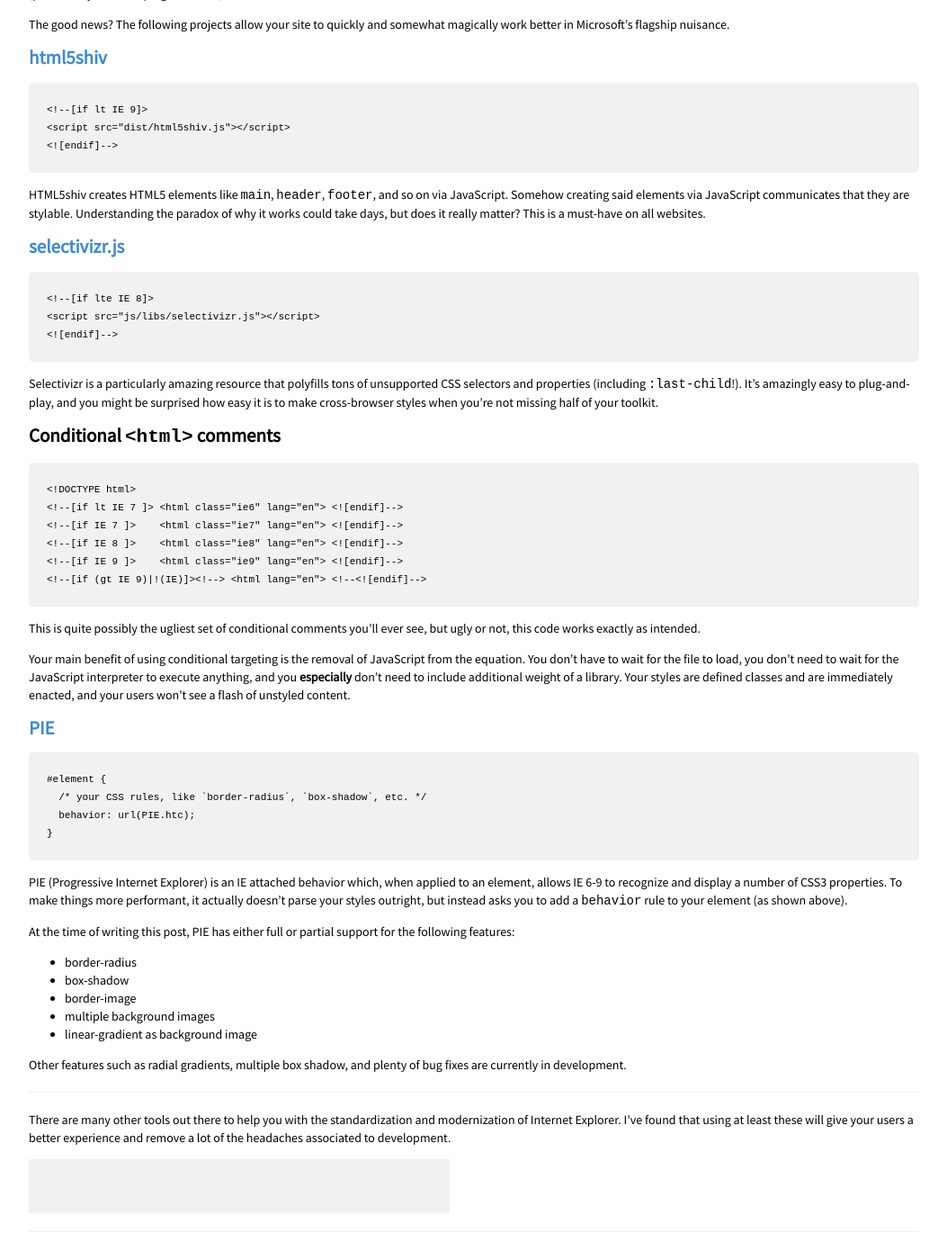
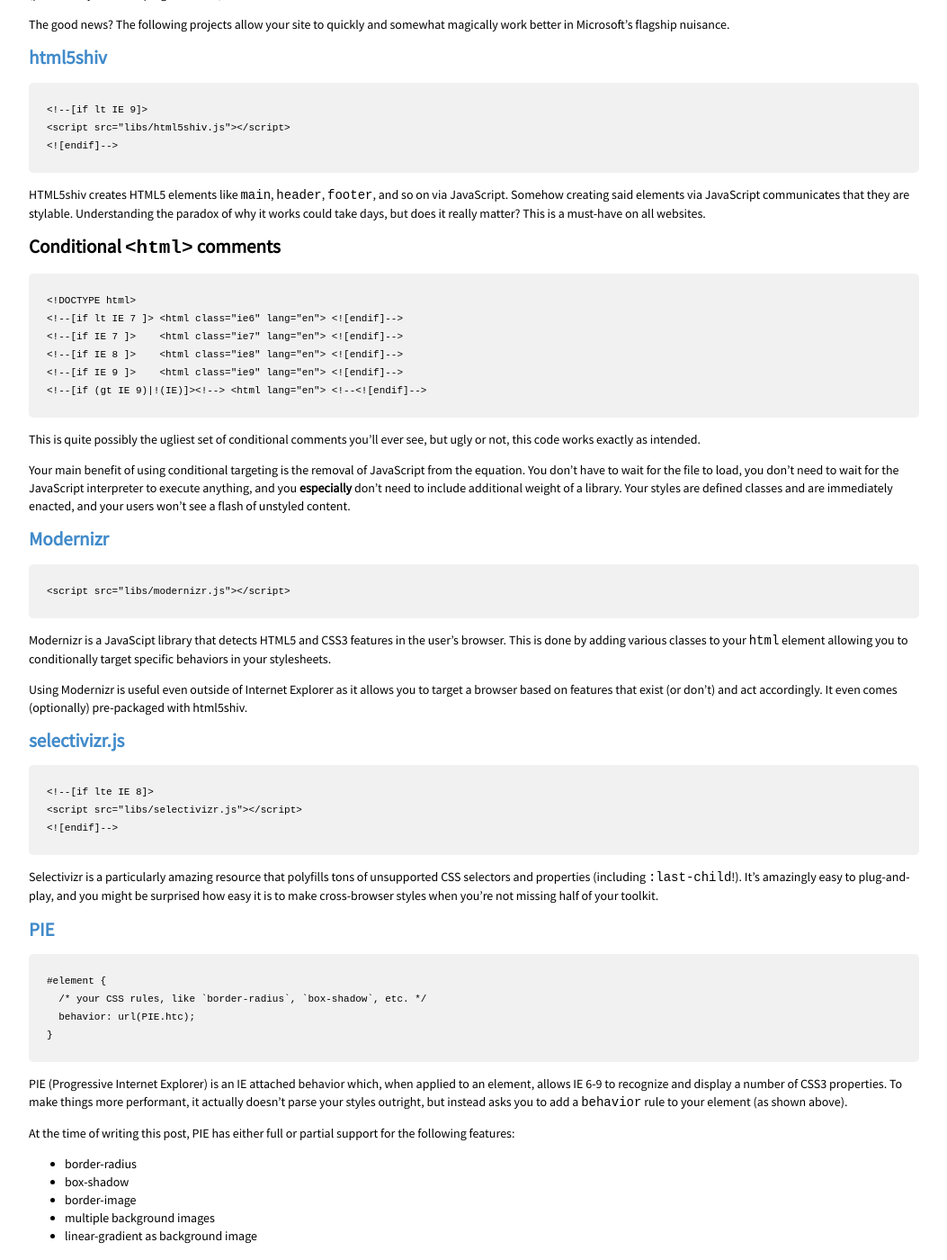
Before and after one commit to syntaqx/syntaqx.github.io, a Jekyll site: the page built from _posts/2014-04-10-easy-internet-explorer-support.md, in a window 1280 px wide and 1400 px high, scrolled down 308 px. Shown: the whole window at 90% size, without its empty margins (113-1166 px from the left). Built offline with Jekyll 4.4.1, drawn with Linux system fonts in a browser that asks for light colours; nearby versions of some CDN libraries; Markdown is read by kramdown in place of the engine named in the settings; comment, search, counter and statistics services are not loaded; some of the changed text lies outside the part shown.

Commit message:
added conclusion and a couple more libraries

```diff
--- a/_posts/2014-04-10-easy-internet-explorer-support.md
+++ b/_posts/2014-04-10-easy-internet-explorer-support.md
@@ -15,24 +15,13 @@
 ## [html5shiv](https://code.google.com/p/html5shiv/)
 
     <!--[if lt IE 9]>
-    <script src="dist/html5shiv.js"></script>
+    <script src="libs/html5shiv.js"></script>
     <![endif]-->
 
 HTML5shiv creates HTML5 elements like `main`, `header`, `footer`, and so on via
 JavaScript. Somehow creating said elements via JavaScript communicates that they
 are stylable. Understanding the paradox of why it works could take days, but
 does it really matter? This is a must-have on all websites.
-
-## [selectivizr.js](http://selectivizr.com/)
-
-    <!--[if lte IE 8]>
-    <script src="js/libs/selectivizr.js"></script>
-    <![endif]-->
-
-Selectivizr is a particularly amazing resource that polyfills tons of
-unsupported CSS selectors and properties (including `:last-child`!). It's
-amazingly easy to plug-and-play, and you might be surprised how easy it is to
-make cross-browser styles when you're not missing half of your toolkit.
 
 ## Conditional `<html>` comments
 
@@ -52,6 +41,29 @@
 __especially__ don't need to include additional weight of a library. Your styles
 are defined classes and are immediately enacted, and your users won't see a
 flash of unstyled content.
+
+## [Modernizr](http://modernizr.com/)
+
+    <script src="libs/modernizr.js"></script>
+
+Modernizr is a JavaScipt library that detects HTML5 and CSS3 features in the
+user's browser. This is done by adding various classes to your `html` element
+allowing you to conditionally target specific behaviors in your stylesheets.
+
+Using Modernizr is useful even outside of Internet Explorer as it allows you to
+target a browser based on features that exist (or don't) and act accordingly. It
+even comes (optionally) pre-packaged with html5shiv.
+
+## [selectivizr.js](http://selectivizr.com/)
+
+    <!--[if lte IE 8]>
+    <script src="libs/selectivizr.js"></script>
+    <![endif]-->
+
+Selectivizr is a particularly amazing resource that polyfills tons of
+unsupported CSS selectors and properties (including `:last-child`!). It's
+amazingly easy to plug-and-play, and you might be surprised how easy it is to
+make cross-browser styles when you're not missing half of your toolkit.
 
 ## [PIE](http://css3pie.com/)
 
@@ -81,6 +93,9 @@
 - - -
 
 There are many other tools out there to help you with the standardization and
-modernization of Internet Explorer. I've found that using at least these will
+modernization of Internet Explorer. I've found that using at *least* these will
 give your users a better experience and remove a lot of the headaches associated
-to development.
+to web development.
+
+For a much more exhaustive list of libraries, you might want to check out
+Modernizr's wiki page: [HTML5 Cross Browser Polyfills](https://github.com/Modernizr/Modernizr/wiki/HTML5-Cross-Browser-Polyfills).
```
